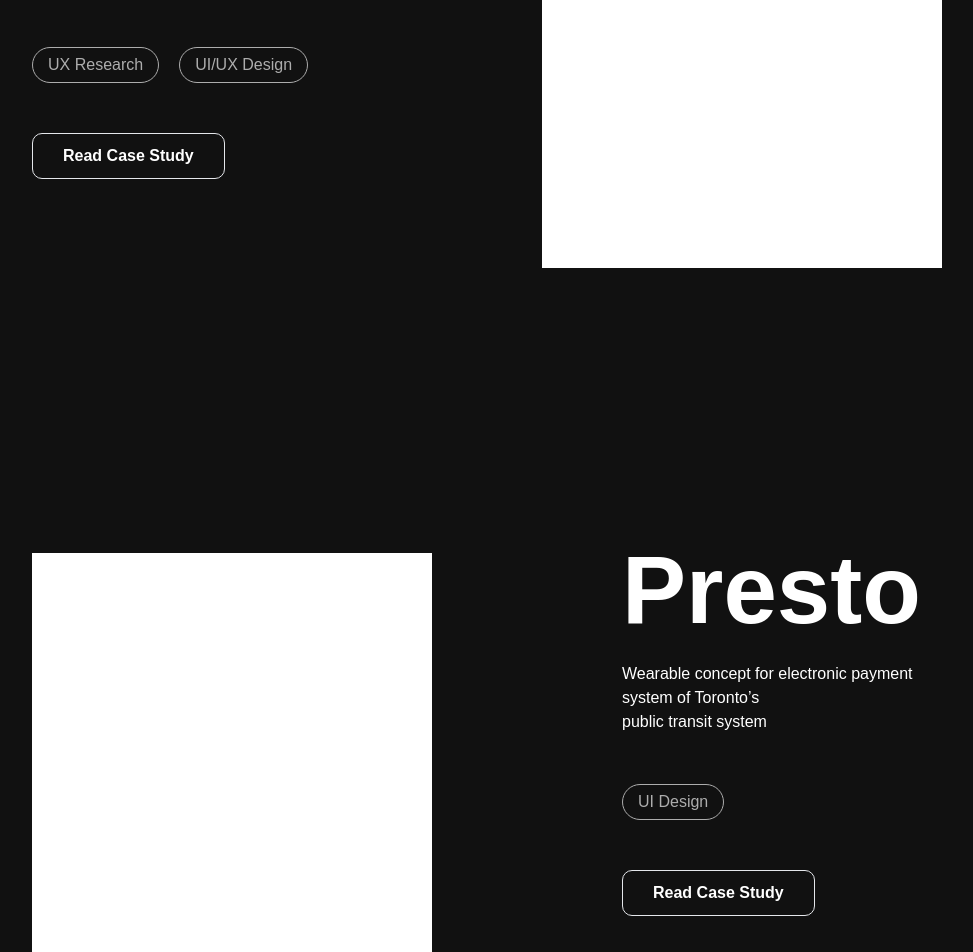
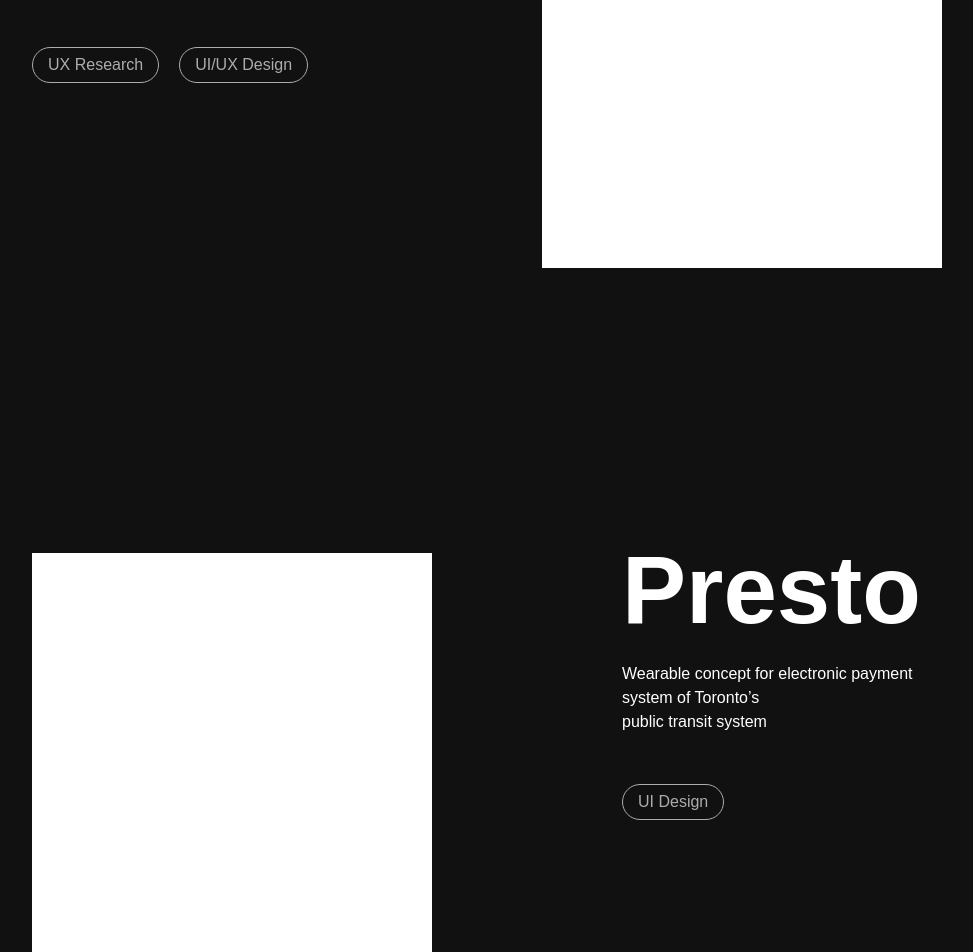
Before and after one commit to AnuragDaimary/Portfolio-Website, a React (Create React App) app: page / in a window 1280 px wide. Shown: the part 2200-3152 px from the top of the page, without its empty margins (248-1221 px from the left). Built offline with nearby package versions, Linux system fonts and the light colour scheme.

Commit message:
Add animation to button

```diff
--- a/src/components/Project/index.jsx
+++ b/src/components/Project/index.jsx
@@ -4,7 +4,7 @@
 import { motion, useAnimation } from "framer-motion";
 import { useEffect } from "react";
 
-const Project = ({ projectName, projectDesc, skills, inverted }) => {
+const Project = ({ projectName, projectDesc, skills, inverted, btnDisabled=false }) => {
   const [ref, inView] = useInView({ amount: 1 });
   const controls = useAnimation();
 
@@ -52,7 +52,7 @@
             </motion.span>
           ))}
         </div>
-        <button><a href="/loblaws">Read Case Study</a></button>
+        {!btnDisabled && <motion.button {...animateProps} transition={{...transitionProps, delay: 1.8}}><a href="/loblaws">Read Case Study</a></motion.button>}
       </div>
     </div>
   )
--- a/src/components/Work/index.jsx
+++ b/src/components/Work/index.jsx
@@ -42,8 +42,8 @@
         <span ref={ref}></span>
       </h3>
       <Project projectName="Loblaws" projectDesc={["Re-designing the digital experience of Canada's leading","supermarket chain with usability in mind"]} skills={["UX Research", "UI/UX Design", "Case Study"]} />
-      <Project projectName="Cura" projectDesc={["Healthcare system bridging the distance between woman", "living in remote communities and accessible parental care", "using modern day biotechnology"]} skills={["UX Research", "UI/UX Design"]} inverted />
-      <Project projectName="Presto" projectDesc={["Wearable concept for electronic payment system of Toronto’s", "public transit system"]} skills={["UI Design"]} />
+      <Project btnDisabled projectName="Cura" projectDesc={["Healthcare system bridging the distance between woman", "living in remote communities and accessible parental care", "using modern day biotechnology"]} skills={["UX Research", "UI/UX Design"]} inverted />
+      <Project btnDisabled projectName="Presto" projectDesc={["Wearable concept for electronic payment system of Toronto’s", "public transit system"]} skills={["UI Design"]} />
     </section>
   )
 }
```
